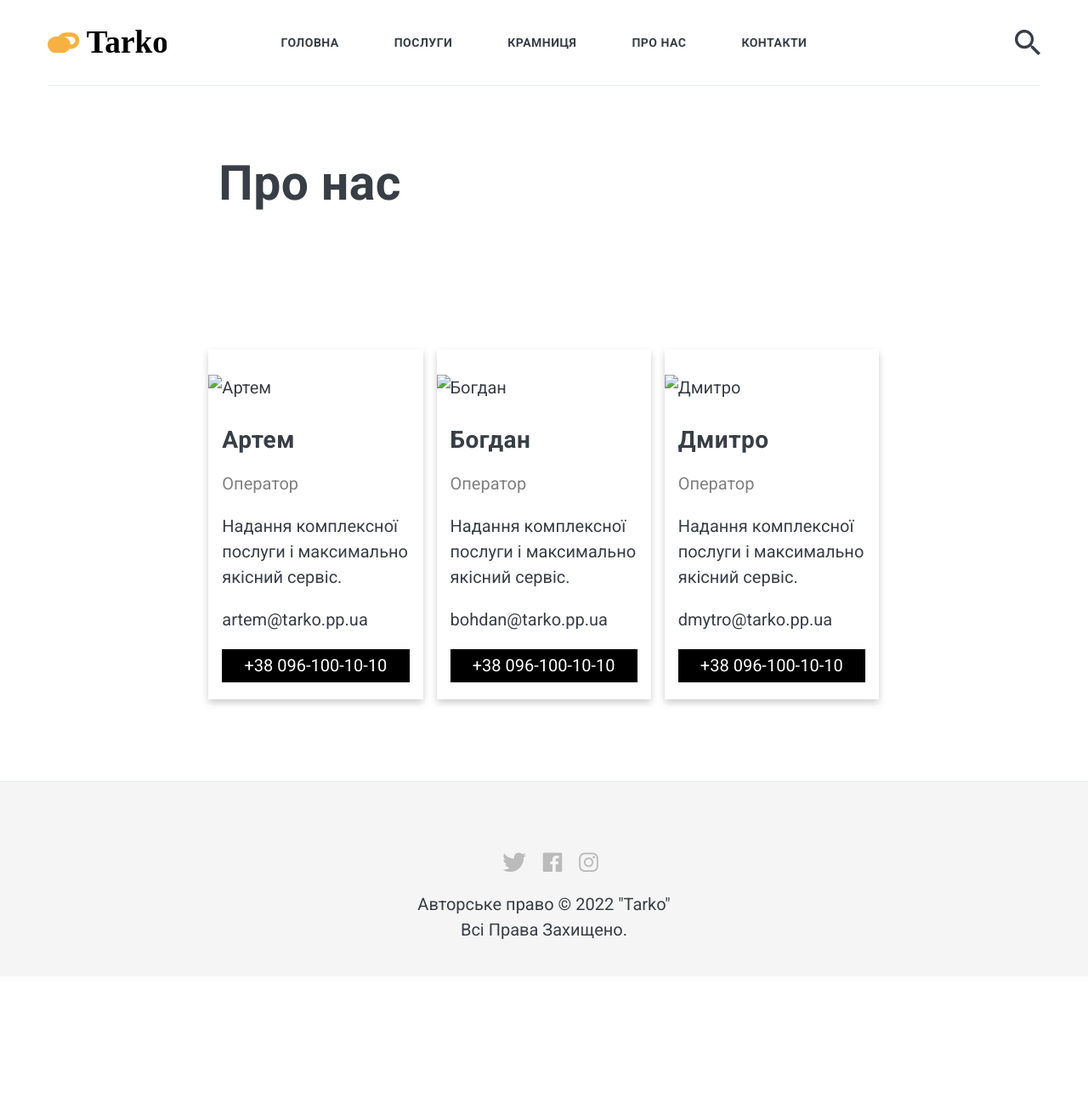
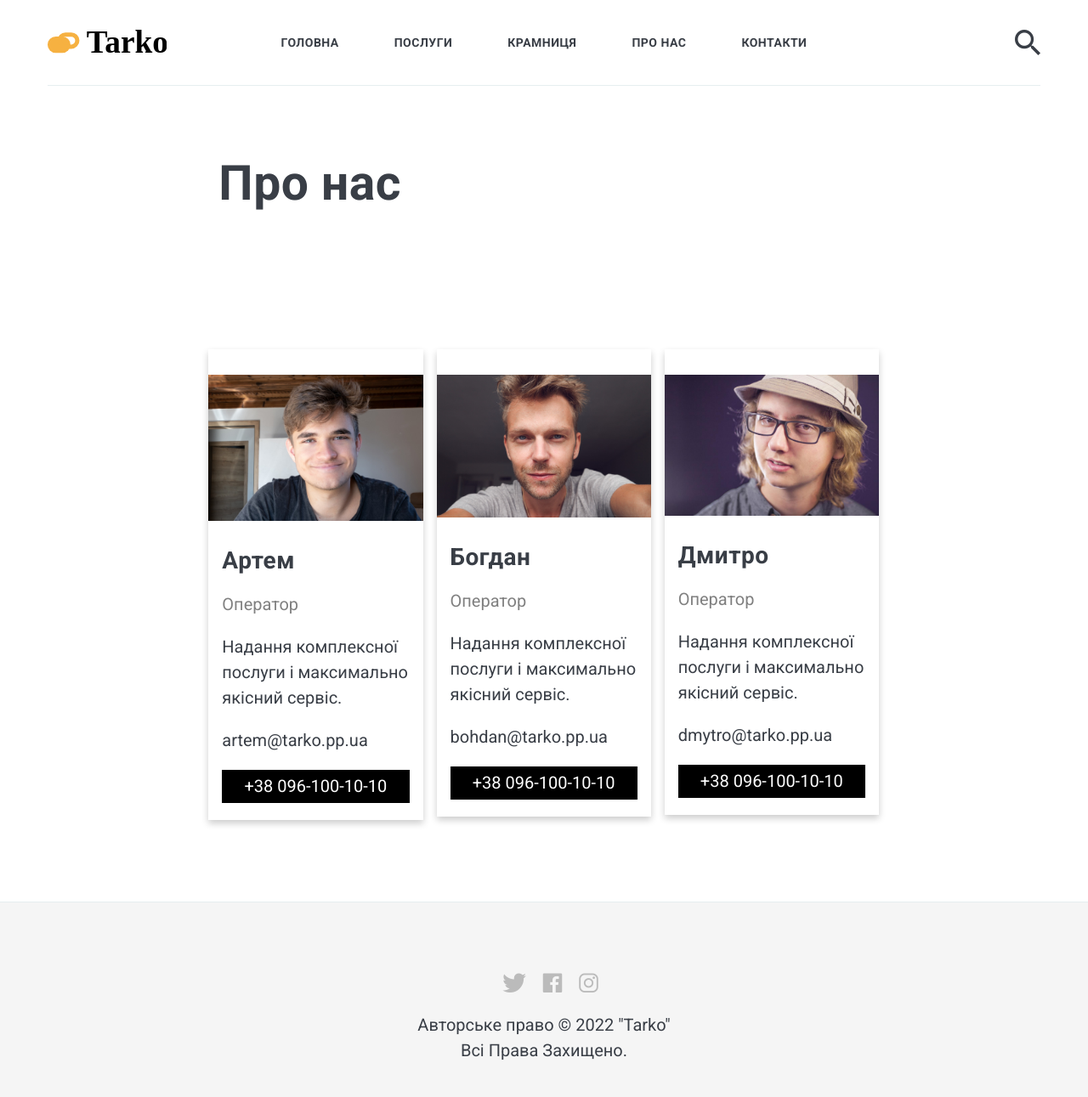
Before and after one commit to itarko/itarko.github.io, a Jekyll site: the page built from _pages/03-about.md, in a window 1280 px wide. Shown: the whole page at 85% size. Built offline with Jekyll 4.4.1, drawn with Linux system fonts in a browser that asks for light colours; nearby versions of some CDN libraries; before the commit the page ends 1149 px from its top, so only the background shows below that.

Commit message:
Update 03-about.md

```diff
--- a/_pages/03-about.md
+++ b/_pages/03-about.md
@@ -69,7 +69,7 @@ html {
 <div class="row">
   <div class="column">
     <div class="card">
-      <img src="/about/artem.jpg" alt="Артем" style="width:100%">
+      <img src="/images/about/artem.jpg" alt="Артем" style="width:100%">
       <div class="container">
         <h2>Артем</h2>
         <p class="title">Оператор</p>
@@ -82,7 +82,7 @@ html {
 
   <div class="column">
     <div class="card">
-      <img src="/about/bohdan.jpg" alt="Богдан" style="width:100%">
+      <img src="/images/about/bohdan.jpg" alt="Богдан" style="width:100%">
       <div class="container">
         <h2>Богдан</h2>
         <p class="title">Оператор</p>
@@ -94,7 +94,7 @@ html {
   </div>
   <div class="column">
     <div class="card">
-      <img src="/about/dmytro.jpg" alt="Дмитро" style="width:100%">
+      <img src="/images/about/dmytro.jpg" alt="Дмитро" style="width:100%">
       <div class="container">
         <h2>Дмитро</h2>
         <p class="title">Оператор</p>
```
